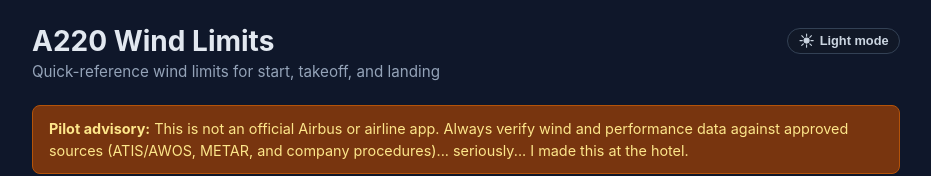
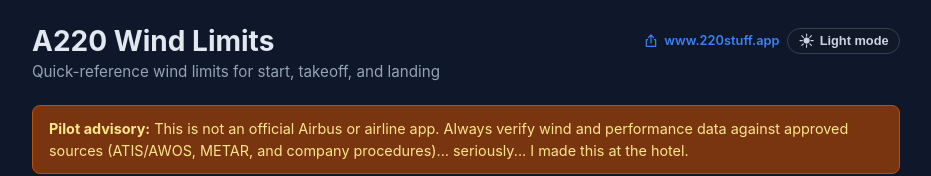
Before and after one commit to TarmacDenter/A220Tools, a Nuxt app: page / in a window 1280 px wide. Shown: the top 176 px of the page, without its empty margins (174-1105 px from the left). Built offline with nearby package versions, Linux system fonts and the light colour scheme.

Commit message:
Add public site link to app header (#72)

```diff
--- a/app/components/WindCheckerApp.vue
+++ b/app/components/WindCheckerApp.vue
@@ -335,6 +335,20 @@ watch(manualMode, async (enabled) => {
     <header class="app-header">
       <div class="title-row">
         <h1 class="app-title">A220 Wind Limits</h1>
+        <div class="header-actions">
+          <a
+            class="site-link"
+            href="https://www.220stuff.app"
+            target="_blank"
+            rel="noopener noreferrer"
+            aria-label="Open www.220stuff.app in a new tab"
+          >
+            <svg class="share-icon" viewBox="0 0 24 24" aria-hidden="true">
+              <path d="M12 3v12m0-12L8 7m4-4 4 4" />
+              <path d="M7 10H5v10h14V10h-2" />
+            </svg>
+            <span>www.220stuff.app</span>
+          </a>
           <button class="theme-toggle" type="button" :aria-label="themeToggleLabel" @click="emit('toggleTheme')">
             <svg v-if="theme === 'dark'" class="theme-icon" viewBox="0 0 24 24" aria-hidden="true">
               <circle cx="12" cy="12" r="4" />
@@ -352,6 +366,7 @@ watch(manualMode, async (enabled) => {
             </svg>
             <span>{{ theme === 'dark' ? 'Light mode' : 'Dark mode' }}</span>
           </button>
+        </div>
       </div>
       <p class="app-subtitle">Quick-reference wind limits for start, takeoff, and landing</p>
     </header>
@@ -595,6 +610,40 @@ watch(manualMode, async (enabled) => {
   font-weight: 700;
   color: var(--color-text);
   margin: 0;
+}
+
+.header-actions {
+  display: flex;
+  align-items: center;
+  gap: 0.5rem;
+  flex-wrap: wrap;
+}
+
+.site-link {
+  display: inline-flex;
+  align-items: center;
+  gap: 0.35rem;
+  color: var(--color-primary);
+  font-size: 0.8rem;
+  font-weight: 600;
+  line-height: 1;
+  padding: 0.3rem 0;
+  text-decoration: none;
+}
+
+.site-link:hover {
+  color: var(--color-primary-hover);
+  text-decoration: underline;
+}
+
+.share-icon {
+  width: 1rem;
+  height: 1rem;
+  fill: none;
+  stroke: currentColor;
+  stroke-linecap: round;
+  stroke-linejoin: round;
+  stroke-width: 1.8;
 }
 
 .theme-toggle {
```
Also changed, not shown: 2 other files (tests, documents, lock files or other folders). Lines whose indentation alone changed are shown as unchanged.
